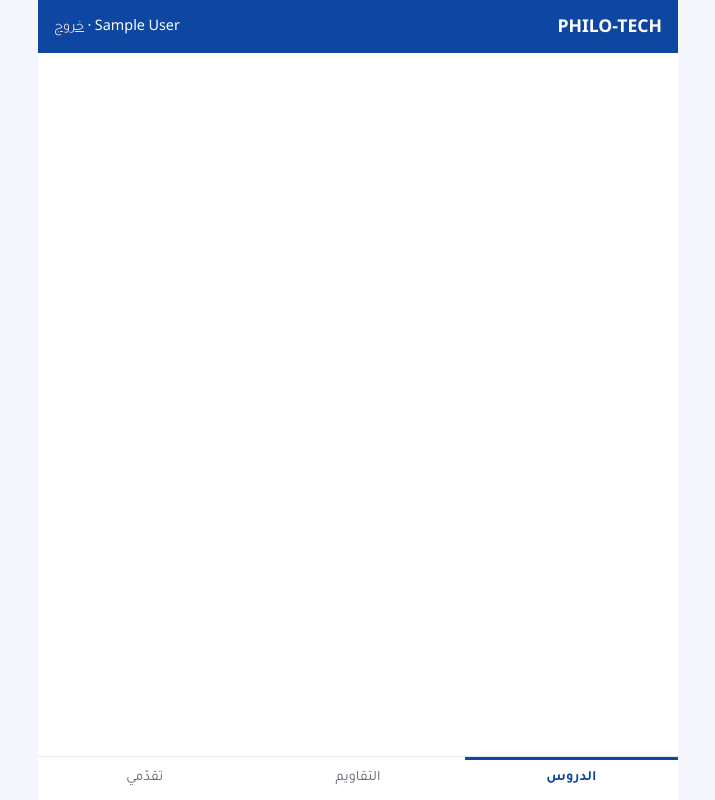
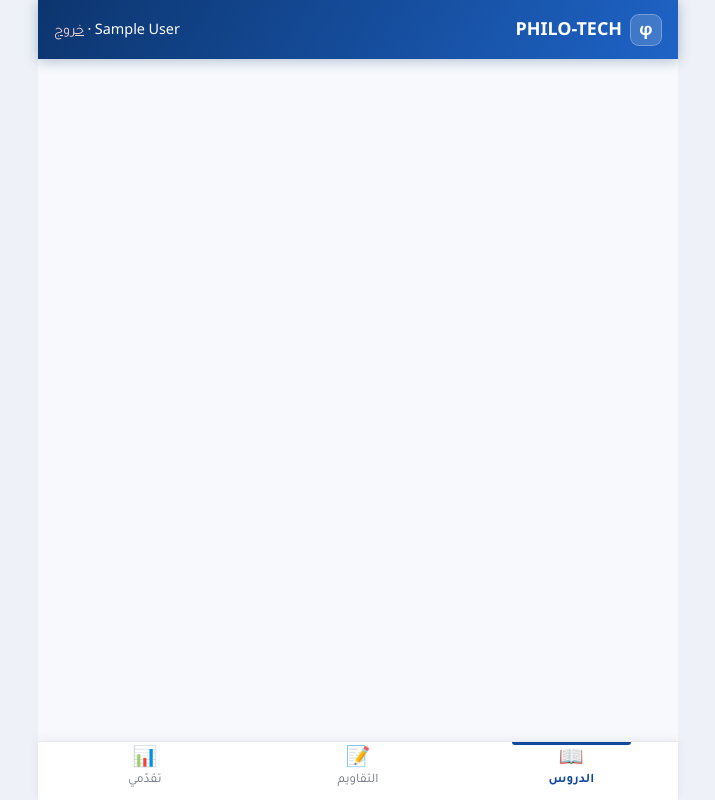
Before and after one commit to mtamer-2030/TAKWIM, a FastAPI app: template templates/v2/student/home.html in a window 1280 px wide. Shown: the whole page, without its empty margins (282-997 px from the left). Run offline with FastAPI, Linux system fonts and the light colour scheme; the template is opened without the code that fills it: most values are stand-ins (such as "Sample title", 1, 10 or a date in 2020); parts of the project's set-up code (start-up, migrations or seed data) failed here and were passed over.

Commit message:
واجهة التلميذ: سمة عصريّة تفاعليّة على الهاتف
ما قبل: شِلٌّ بسيط، رأس مسطّح، تبويبات نصّية بلا تمييز، بطاقات باهتة.

ما بعد: طبقة .pt-student عصريّة (هاتف أوّلاً، بلا CDN):
- رأس متدرّج لاصق مع علامة هويّة «φ» ومراعاة safe-area.
- بطاقات مصقولة بشارات حالة (ابدأ/أُنجز/قيد الإنجاز) وضغطٌ تفاعليّ (scale).
- شريط تبويب سفليّ بأيقونات (📖📝📊) ومؤشّر نشط بخطٍّ علويّ ولونِ الهويّة.
- مُدخَل الرمز وزرّ الدخول متدرّجان بحالة تركيز/ضغط؛ انتقالات fade لطيفة عند تبديل التبويب.

- static/v2/theme.css: إعادة بناء طبقة .pt-student بالكامل + متغيّرات + حركات.
- templates/student/home.html: أيقونات التبويبات.
- تُحقّق بصريّاً بلقطتَي Chromium (دخول + رئيسة)؛ ١٤٩ اختباراً يمرّ.

Co-Authored-By: Claude Opus 4.8 <noreply@anthropic.com>
Claude-Session: https://claude.ai/code/session_01LhtGEZnH58yjjjysKHRAUz

```diff
--- a/static/v2/theme.css
+++ b/static/v2/theme.css
@@ -22,42 +22,78 @@ body, .h1, .h2, .h3, .navbar, .btn, .form-control, .card-title {
   font-family: var(--pt-font) !important;
 }
 
-/* ——— واجهة المتعلّم: هاتف أوّلاً ——— */
+/* ——— واجهة المتعلّم: هاتف أوّلاً — سمة عصريّة تفاعليّة ——— */
+:root {
+  --st-primary: #12489e; --st-primary-2: #1e63c6; --st-primary-050: #eef3fb;
+  --st-ink: #16202e; --st-muted: #6b7482; --st-border: #e7eaf1;
+  --st-ok: #12855a; --st-err: #d13b3b; --st-warn: #d97706;
+}
 .pt-student {
   font-family: var(--pt-font);
-  background: #f4f6fb;
-  color: #16181d;
+  background: #eef1f7;
+  color: var(--st-ink);
   margin: 0;
   -webkit-text-size-adjust: 100%;
 }
 .pt-shell { max-width: 640px; margin: 0 auto; min-height: 100vh;
-  display: flex; flex-direction: column; background: #fff; }
-.pt-header { background: #0d47a1; color: #fff; padding: .8rem 1rem;
-  display: flex; align-items: center; justify-content: space-between; position: sticky; top: 0; z-index: 10; }
-.pt-header .brand { font-weight: 700; font-size: 1.1rem; }
-.pt-main { flex: 1; padding: 1rem; }
+  min-height: 100dvh; display: flex; flex-direction: column; background: #f7f9fc; }
+.pt-header {
+  background: linear-gradient(120deg, #0c356e, var(--st-primary-2));
+  color: #fff; padding: .85rem 1rem;
+  display: flex; align-items: center; justify-content: space-between;
+  position: sticky; top: 0; z-index: 10;
+  box-shadow: 0 2px 12px rgba(12,53,110,.30);
+  padding-top: calc(.85rem + env(safe-area-inset-top, 0px)); }
+.pt-header .brand { font-weight: 700; font-size: 1.12rem; display: flex; align-items: center; gap: .5rem; }
+.pt-header .brand::before { content: "φ"; display: grid; place-items: center;
+  width: 30px; height: 30px; border-radius: 9px; font-size: 1.05rem;
+  background: rgba(255,255,255,.16); border: 1px solid rgba(255,255,255,.28); }
+.pt-main { flex: 1; padding: 1rem; animation: ptFade .25s ease; }
+#tabview { animation: ptFade .22s ease; }
+@keyframes ptFade { from { opacity: 0; transform: translateY(6px); } to { opacity: 1; transform: none; } }
+
 .pt-tabs { display: flex; background: #fff; border-top: 1px solid #e6e8ee;
-  position: sticky; bottom: 0;
-  /* ٤-أ: هامش سفليّ يراعي شريط الإيماءات على الهواتف الحديثة (notch/home bar). */
+  position: sticky; bottom: 0; box-shadow: 0 -2px 10px rgba(16,24,40,.06);
   padding-bottom: env(safe-area-inset-bottom, 0px); }
-.pt-tabs button { flex: 1; border: 0; background: none; padding: .8rem .3rem;
-  font: inherit; color: #5b6472; cursor: pointer; font-size: .9rem; }
-.pt-tabs button.active { color: #0d47a1; font-weight: 700;
-  box-shadow: inset 0 3px 0 #0d47a1; }
-.pt-card { background: #fff; border: 1px solid #e6e8ee; border-radius: 14px;
-  padding: 1rem; margin-bottom: .8rem; box-shadow: 0 1px 3px rgba(0,0,0,.05); }
+.pt-tabs button { flex: 1; border: 0; background: none; padding: .55rem .3rem .7rem;
+  font: inherit; color: var(--st-muted); cursor: pointer; font-size: .82rem;
+  display: flex; flex-direction: column; align-items: center; gap: .15rem;
+  position: relative; transition: color .15s; }
+.pt-tabs button .ic { font-size: 1.25rem; line-height: 1; }
+.pt-tabs button.active { color: var(--st-primary); font-weight: 700; }
+.pt-tabs button.active::before { content: ""; position: absolute; top: 0; inset-inline: 22%;
+  height: 3px; border-radius: 0 0 3px 3px; background: var(--st-primary); }
+
+.pt-card { background: #fff; border: 1px solid #e9edf3; border-radius: 16px;
+  padding: 1rem; margin-bottom: .8rem; box-shadow: 0 2px 8px rgba(16,24,40,.06); }
+a.pt-card, .pt-card.tap { display: block; text-decoration: none; color: inherit;
+  transition: transform .12s, box-shadow .12s; }
+a.pt-card:active, .pt-card.tap:active { transform: scale(.985); box-shadow: 0 1px 4px rgba(16,24,40,.10); }
+
 .pt-input { width: 100%; font: inherit; font-size: 1.5rem; text-align: center;
-  letter-spacing: .1em; padding: 1rem; border: 2px solid #d4d9e2; border-radius: 12px;
-  direction: ltr; text-transform: uppercase; }
-.pt-btn { display: block; width: 100%; border: 0; background: #0d47a1; color: #fff;
-  font: inherit; font-weight: 700; padding: 1rem; border-radius: 12px; cursor: pointer;
-  min-height: 52px; font-size: 1.05rem; }
-.pt-btn.ghost { background: #eef2f9; color: #0d47a1; }
+  letter-spacing: .12em; padding: 1rem; border: 2px solid #d4d9e2; border-radius: 14px;
+  direction: ltr; text-transform: uppercase; transition: border-color .15s, box-shadow .15s; }
+.pt-input:focus { outline: 0; border-color: var(--st-primary); box-shadow: 0 0 0 4px var(--st-primary-050); }
+.pt-btn { display: block; width: 100%; border: 0;
+  background: linear-gradient(120deg, var(--st-primary), var(--st-primary-2)); color: #fff;
+  font: inherit; font-weight: 700; padding: 1rem; border-radius: 14px; cursor: pointer;
+  min-height: 52px; font-size: 1.05rem; box-shadow: 0 6px 16px rgba(18,72,158,.28);
+  transition: transform .1s, box-shadow .1s, opacity .1s; }
+.pt-btn:active { transform: translateY(1px) scale(.995); box-shadow: 0 3px 10px rgba(18,72,158,.24); }
+.pt-btn:disabled { opacity: .6; box-shadow: none; }
+.pt-btn.ghost { background: var(--st-primary-050); color: var(--st-primary); box-shadow: none; }
+
 .pt-reader { font-size: 1.15rem; line-height: 2; white-space: pre-wrap;
-  background: #fbfcfe; padding: 1rem; border-radius: 10px; }
+  background: #fbfcfe; padding: 1rem; border-radius: 12px; border: 1px solid #eef1f6; }
 .htmx-indicator { opacity: 0; transition: opacity .2s; }
 .htmx-request .htmx-indicator { opacity: 1; }
-.muted { color: #6b7280; }
+.muted { color: var(--st-muted); }
+/* شارات حالة موجزة للبطاقات */
+.st-pill { display: inline-block; font-size: .74rem; font-weight: 700; padding: .12rem .55rem;
+  border-radius: 99px; }
+.st-pill.ok { background: #e6f4ee; color: var(--st-ok); }
+.st-pill.warn { background: #fef3e2; color: var(--st-warn); }
+.st-pill.info { background: var(--st-primary-050); color: var(--st-primary); }
 
 /* ——— لوحة الأستاذ فوق Tabler — سمة احترافيّة ——— */
 :root {
--- a/templates/v2/student/home.html
+++ b/templates/v2/student/home.html
@@ -19,11 +19,14 @@
 
   <nav class="pt-tabs">
     <button :class="{active: tab==='lessons'}" @click="tab='lessons'"
-            hx-get="/student/tab/lessons" hx-target="#tabview" hx-indicator=".htmx-indicator">الدروس</button>
+            hx-get="/student/tab/lessons" hx-target="#tabview" hx-indicator=".htmx-indicator">
+      <span class="ic">📖</span>الدروس</button>
     <button :class="{active: tab==='assessments'}" @click="tab='assessments'"
-            hx-get="/student/tab/assessments" hx-target="#tabview" hx-indicator=".htmx-indicator">التقاويم</button>
+            hx-get="/student/tab/assessments" hx-target="#tabview" hx-indicator=".htmx-indicator">
+      <span class="ic">📝</span>التقاويم</button>
     <button :class="{active: tab==='progress'}" @click="tab='progress'"
-            hx-get="/student/tab/progress" hx-target="#tabview" hx-indicator=".htmx-indicator">تقدّمي</button>
+            hx-get="/student/tab/progress" hx-target="#tabview" hx-indicator=".htmx-indicator">
+      <span class="ic">📊</span>تقدّمي</button>
   </nav>
 </div>
 {% endblock %}
```
